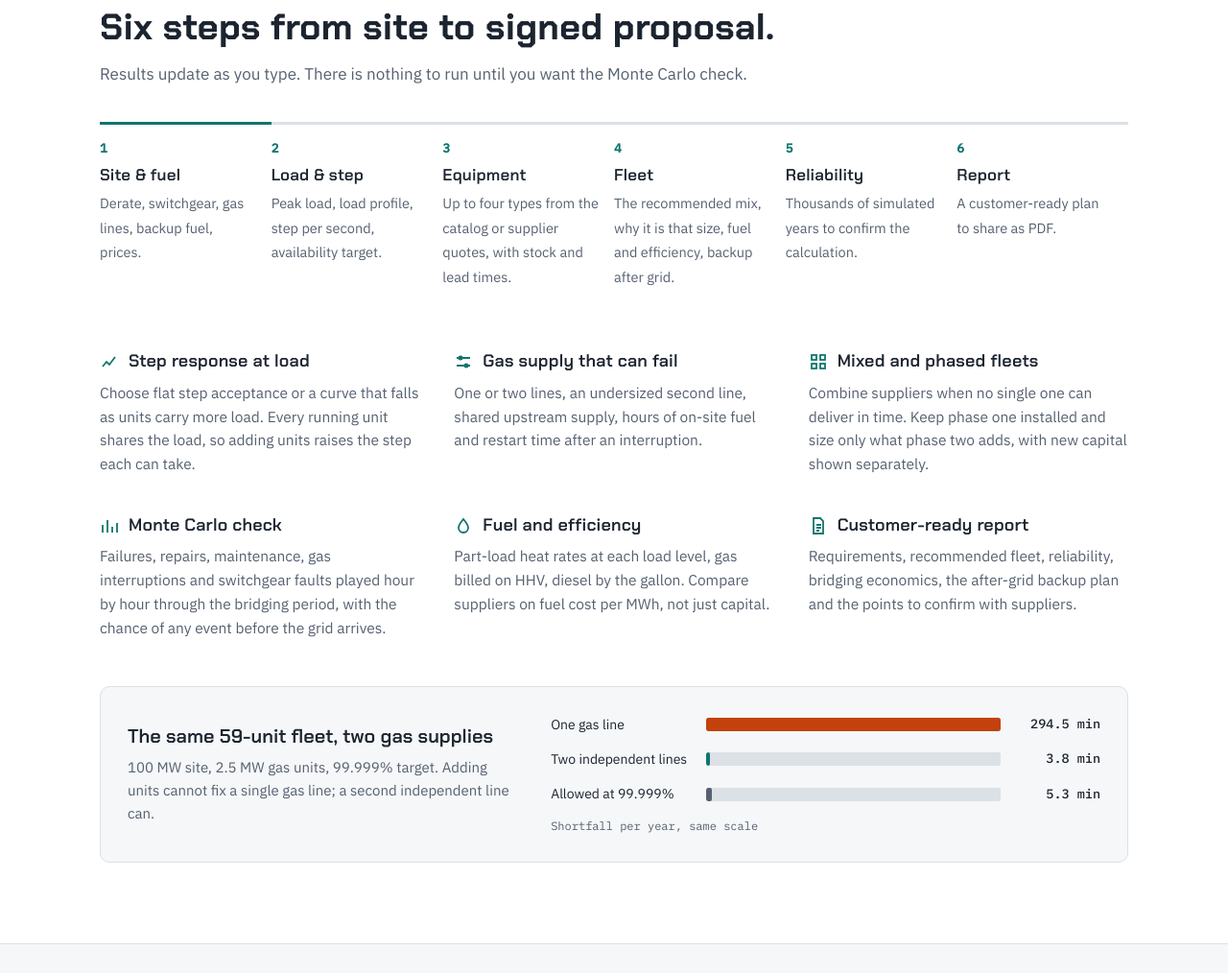
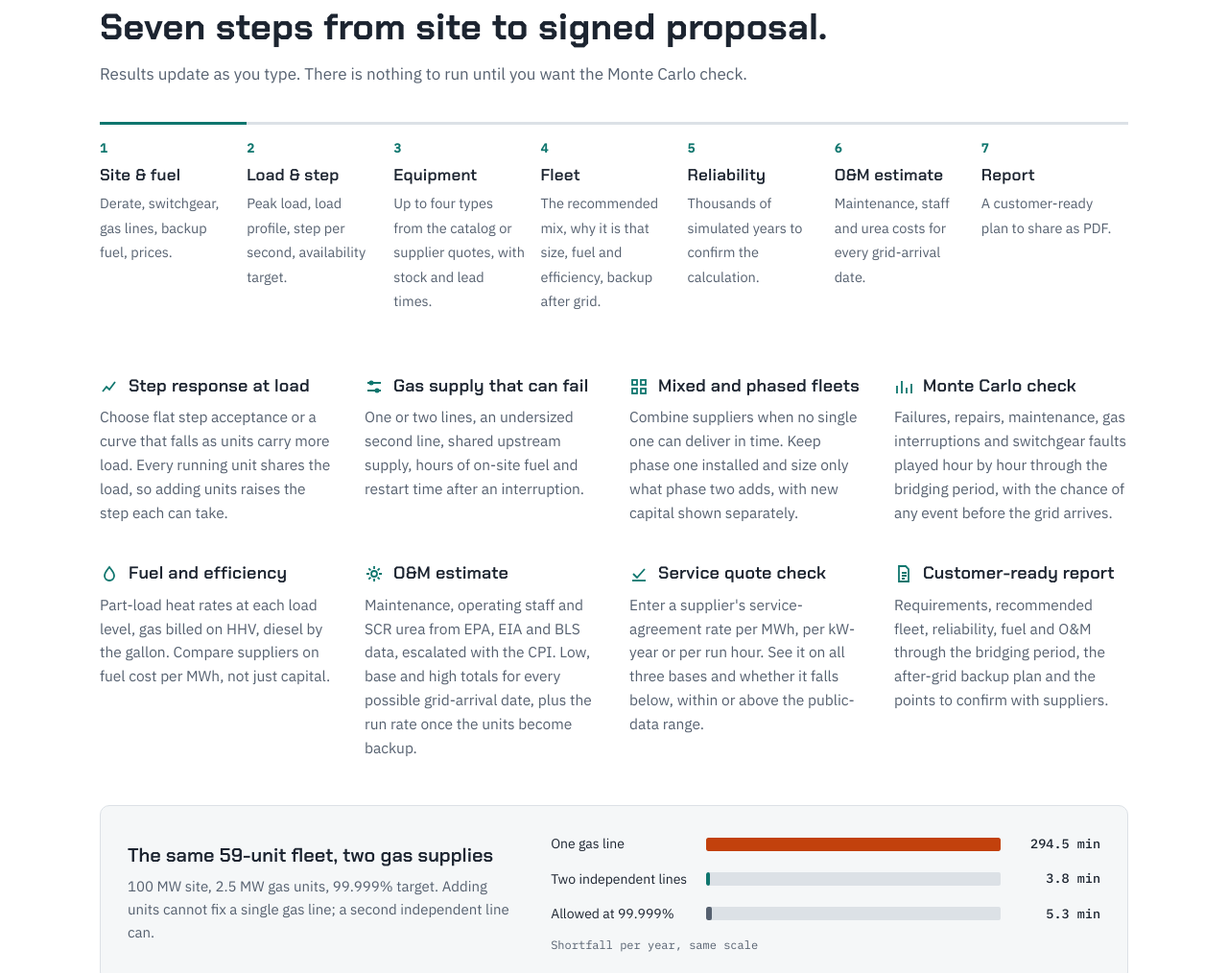
Before and after one commit to garrypatricio-tech/ninesforge-site, a plain HTML site: page index.html in a window 1280 px wide. Shown: the part 1787-2801 px from the top of the page at 96% size. Drawn offline with Linux system fonts and the light colour scheme.

Commit message:
Add files via upload

```diff
--- a/index.html
+++ b/index.html
@@ -115,22 +115,23 @@ h2 { font: 700 clamp(28px, 3.4vw, 38px)/1.12 var(--display); margin: 10px 0 14px
 @media (max-width: 760px) { .qgrid { grid-template-columns: minmax(0, 1fr); } .q, .q:nth-child(even) { padding: 22px 0; border-right: 0; } }
 
 /* workflow */
-.steps { list-style: none; margin: 0; padding: 0; display: grid; grid-template-columns: repeat(6, minmax(0, 1fr)); gap: 0; counter-reset: s; }
+.steps { list-style: none; margin: 0; padding: 0; display: grid; grid-template-columns: repeat(7, minmax(0, 1fr)); gap: 0; counter-reset: s; }
 .steps li { counter-increment: s; padding: 18px 16px 0 0; border-top: 3px solid var(--rule); position: relative; min-width: 0; }
 .steps li:first-child { border-top-color: var(--teal); }
 .steps li::before { content: counter(s); font: 600 13px/1 var(--mono); color: var(--teal); display: block; margin-bottom: 10px; }
 .steps b { display: block; font: 600 17px/1.3 var(--display); margin-bottom: 6px; letter-spacing: 0.01em; }
 .steps span { font-size: 14.5px; color: var(--muted); }
-@media (max-width: 960px) { .steps { grid-template-columns: repeat(3, minmax(0, 1fr)); row-gap: 28px; } }
+@media (max-width: 1060px) { .steps { grid-template-columns: repeat(4, minmax(0, 1fr)); row-gap: 28px; } }
+@media (max-width: 720px) { .steps { grid-template-columns: repeat(2, minmax(0, 1fr)); } }
 @media (max-width: 540px) { .steps { grid-template-columns: minmax(0, 1fr); } }
 
 /* feature rows */
-.features { display: grid; grid-template-columns: repeat(3, minmax(0, 1fr)); gap: 40px 36px; }
+.features { display: grid; grid-template-columns: repeat(4, minmax(0, 1fr)); gap: 40px 32px; }
 .feature { min-width: 0; }
 .feature h3 { font: 600 18px/1.3 var(--display); margin: 0 0 8px; letter-spacing: 0.01em; display: flex; align-items: center; gap: 10px; }
 .feature h3 svg { flex: none; color: var(--teal); }
 .feature p { margin: 0; color: var(--muted); font-size: 15.5px; }
-@media (max-width: 900px) { .features { grid-template-columns: repeat(2, minmax(0, 1fr)); } }
+@media (max-width: 1000px) { .features { grid-template-columns: repeat(2, minmax(0, 1fr)); } }
 @media (max-width: 560px) { .features { grid-template-columns: minmax(0, 1fr); } }
 
 .gascompare { margin-top: 48px; display: grid; grid-template-columns: minmax(0, 1fr) minmax(0, 1.4fr); gap: 32px; align-items: center; padding: 28px; border: 1px solid var(--rule); border-radius: 10px; background: var(--ground); }
@@ -251,7 +252,7 @@ footer p { margin: 0; max-width: 46em; }
   <section class="block band" id="how">
     <div class="wrap">
       <div class="eyebrow">How it works</div>
-      <h2>Six steps from site to signed proposal.</h2>
+      <h2>Seven steps from site to signed proposal.</h2>
       <p class="sub">Results update as you type. There is nothing to run until you want the Monte Carlo check.</p>
       <ol class="steps">
         <li><b>Site &amp; fuel</b><span>Derate, switchgear, gas lines, backup fuel, prices.</span></li>
@@ -259,6 +260,7 @@ footer p { margin: 0; max-width: 46em; }
         <li><b>Equipment</b><span>Up to four types from the catalog or supplier quotes, with stock and lead times.</span></li>
         <li><b>Fleet</b><span>The recommended mix, why it is that size, fuel and efficiency, backup after grid.</span></li>
         <li><b>Reliability</b><span>Thousands of simulated years to confirm the calculation.</span></li>
+        <li><b>O&amp;M estimate</b><span>Maintenance, staff and urea costs for every grid-arrival date.</span></li>
         <li><b>Report</b><span>A customer-ready plan to share as PDF.</span></li>
       </ol>
 
@@ -268,7 +270,9 @@ footer p { margin: 0; max-width: 46em; }
         <div class="feature"><h3><svg width="20" height="20" viewBox="0 0 20 20" fill="none" stroke="currentColor" stroke-width="1.8" aria-hidden="true"><rect x="3" y="3" width="5" height="5"/><rect x="12" y="3" width="5" height="5"/><rect x="3" y="12" width="5" height="5"/><rect x="12" y="12" width="5" height="5"/></svg>Mixed and phased fleets</h3><p>Combine suppliers when no single one can deliver in time. Keep phase one installed and size only what phase two adds, with new capital shown separately.</p></div>
         <div class="feature"><h3><svg width="20" height="20" viewBox="0 0 20 20" fill="none" stroke="currentColor" stroke-width="1.8" aria-hidden="true"><path d="M3 17V9M8 17V4M13 17v-6M18 17V7"/></svg>Monte Carlo check</h3><p>Failures, repairs, maintenance, gas interruptions and switchgear faults played hour by hour through the bridging period, with the chance of any event before the grid arrives.</p></div>
         <div class="feature"><h3><svg width="20" height="20" viewBox="0 0 20 20" fill="none" stroke="currentColor" stroke-width="1.8" aria-hidden="true"><path d="M10 3c3 4 5 6 5 9a5 5 0 01-10 0c0-3 2-5 5-9z"/></svg>Fuel and efficiency</h3><p>Part-load heat rates at each load level, gas billed on HHV, diesel by the gallon. Compare suppliers on fuel cost per MWh, not just capital.</p></div>
-        <div class="feature"><h3><svg width="20" height="20" viewBox="0 0 20 20" fill="none" stroke="currentColor" stroke-width="1.8" aria-hidden="true"><path d="M5 2h7l3 3v13H5z"/><path d="M8 9h5M8 12h5M8 15h3"/></svg>Customer-ready report</h3><p>Requirements, recommended fleet, reliability, bridging economics, the after-grid backup plan and the points to confirm with suppliers.</p></div>
+        <div class="feature"><h3><svg width="20" height="20" viewBox="0 0 20 20" fill="none" stroke="currentColor" stroke-width="1.8" aria-hidden="true"><circle cx="10" cy="10" r="3"/><path d="M10 2v3M10 15v3M2 10h3M15 10h3M4.3 4.3l2.1 2.1M13.6 13.6l2.1 2.1M4.3 15.7l2.1-2.1M13.6 6.4l2.1-2.1"/></svg>O&amp;M estimate</h3><p>Maintenance, operating staff and SCR urea from EPA, EIA and BLS data, escalated with the CPI. Low, base and high totals for every possible grid-arrival date, plus the run rate once the units become backup.</p></div>
+        <div class="feature"><h3><svg width="20" height="20" viewBox="0 0 20 20" fill="none" stroke="currentColor" stroke-width="1.8" aria-hidden="true"><path d="M4 10l4 4 8-9"/><path d="M3 17h14"/></svg>Service quote check</h3><p>Enter a supplier's service-agreement rate per MWh, per kW-year or per run hour. See it on all three bases and whether it falls below, within or above the public-data range.</p></div>
+        <div class="feature"><h3><svg width="20" height="20" viewBox="0 0 20 20" fill="none" stroke="currentColor" stroke-width="1.8" aria-hidden="true"><path d="M5 2h7l3 3v13H5z"/><path d="M8 9h5M8 12h5M8 15h3"/></svg>Customer-ready report</h3><p>Requirements, recommended fleet, reliability, fuel and O&amp;M through the bridging period, the after-grid backup plan and the points to confirm with suppliers.</p></div>
       </div>
 
       <div class="gascompare">
@@ -304,8 +308,8 @@ footer p { margin: 0; max-width: 46em; }
       <div class="who">
         <div><b>Developers</b><span>Decide what to build and when, and what becomes backup once the grid connects.</span></div>
         <div><b>EPCs and consultants</b><span>Defend a fleet size with the math behind it, in a report the client can read.</span></div>
-        <div><b>Equipment suppliers</b><span>Show where your units fit, how they mix with others, and what your step data is worth.</span></div>
-        <div><b>Owners and lenders</b><span>Check a proposal's redundancy, gas supply and fuel bill before signing.</span></div>
+        <div><b>Equipment suppliers</b><span>Show where your units fit, how they mix with others, and how your service pricing compares.</span></div>
+        <div><b>Owners and lenders</b><span>Check a proposal's redundancy, gas supply, fuel bill and O&amp;M budget before signing.</span></div>
       </div>
     </div>
   </section>
```
Also changed, not shown: privacy.html (+2 -2 lines).
